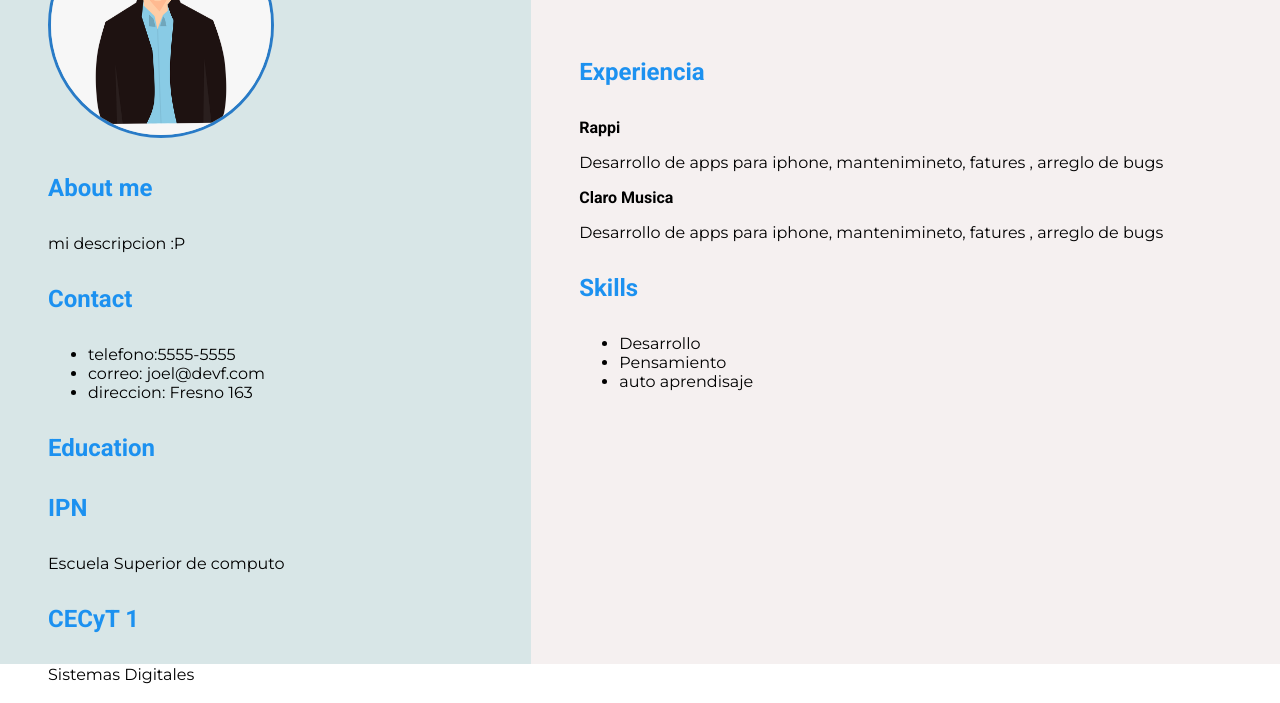
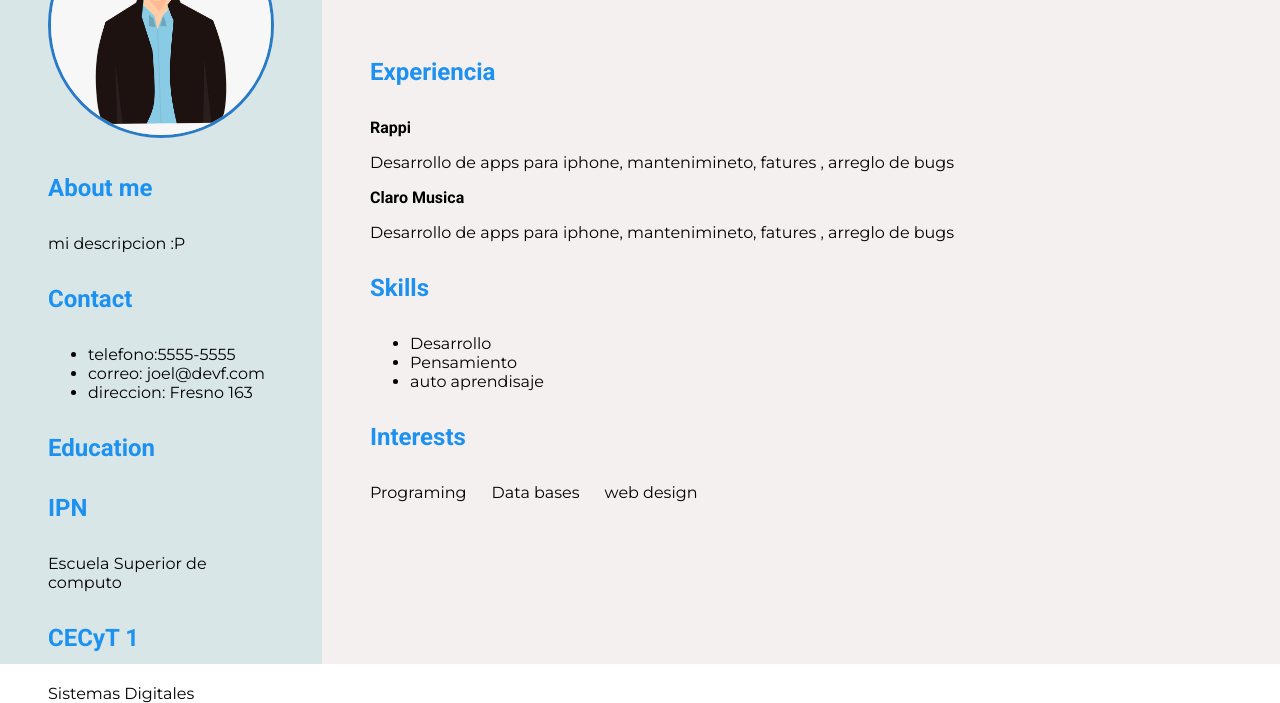
Before and after one commit to joelLozano/devf-master-en-code-g6, a plain HTML site: page Katas/1- Into a la web/Proyectos/Cv/index.html in a window 1280 px wide. Shown: the part 136-839 px from the top of the page. Drawn offline with Linux system fonts and the light colour scheme.

Commit message:
interesets added

```diff
--- a/Katas/1- Into a la web/Proyectos/Cv/index.html
+++ b/Katas/1- Into a la web/Proyectos/Cv/index.html
@@ -55,6 +55,15 @@
             <li>auto aprendisaje</li>
           </ul>
         </section>
+
+        <section class="interests">
+          <h3>Interests</h3>
+          <ul>
+            <li>Programing</li>
+            <li>Data bases</li>
+            <li>web design</li>
+          </ul>
+        </section>
       </div>
       <!-- ASIDE  -->
       <div class="wrapper2">
--- a/Katas/1- Into a la web/Proyectos/Cv/styles.css
+++ b/Katas/1- Into a la web/Proyectos/Cv/styles.css
@@ -1,10 +1,13 @@
 /* estilos generales de etiquetas */
 body {
-  font-family: 'Montserrat', sans-serif;
+  font-family: "Montserrat", sans-serif;
   margin: 0;
 }
 
-h1, h2, h3, h4 {
+h1,
+h2,
+h3,
+h4 {
   font-family: "Roboto", sans-serif;
   margin: 0;
   /* font-style: italic; */
@@ -23,15 +26,17 @@ h3 {
 
 /* estilos personalizados */
 .wrapper1 {
-  width: 60%;
+  width: 80%;
   background-color: rgb(245, 240, 240);
   padding: 48px;
 }
 
 .wrapper2 {
-  width: 40%;
+  width: 20%;
   padding: 48px;
   background-color: rgb(216, 230, 231);
+  display: flex;
+  justify-content: center;
 }
 
 .container {
@@ -49,11 +54,28 @@ h3 {
   margin-bottom: 80px;
 }
 
-
 .avatar {
   width: 220px;
   height: 220px;
   border-radius: 150px;
   border: 3px solid rgba(22, 112, 196, 0.897);
 }
+
+.interests ul li {
+  list-style: none;
+  margin: 0;
+  margin-left: 25px;
+}
+
+.interests ul li:first-child {
+  margin: 0;
+}
+
+.interests ul {
+  display: flex;
+  flex-direction: row;
+  margin: 0;
+  padding: 0;
+}
+
 /* unidades de medida: %, px, vh, vw */
```
